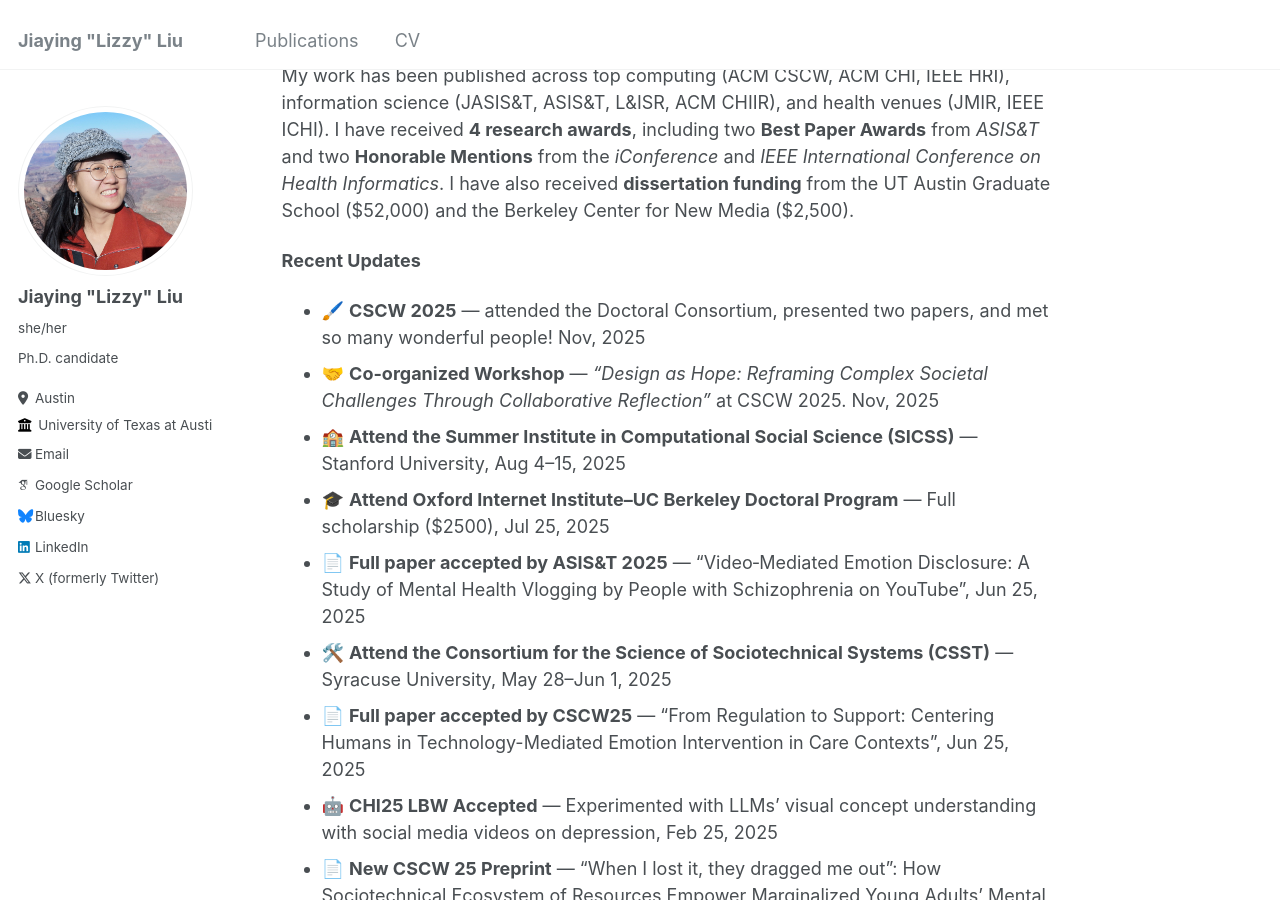
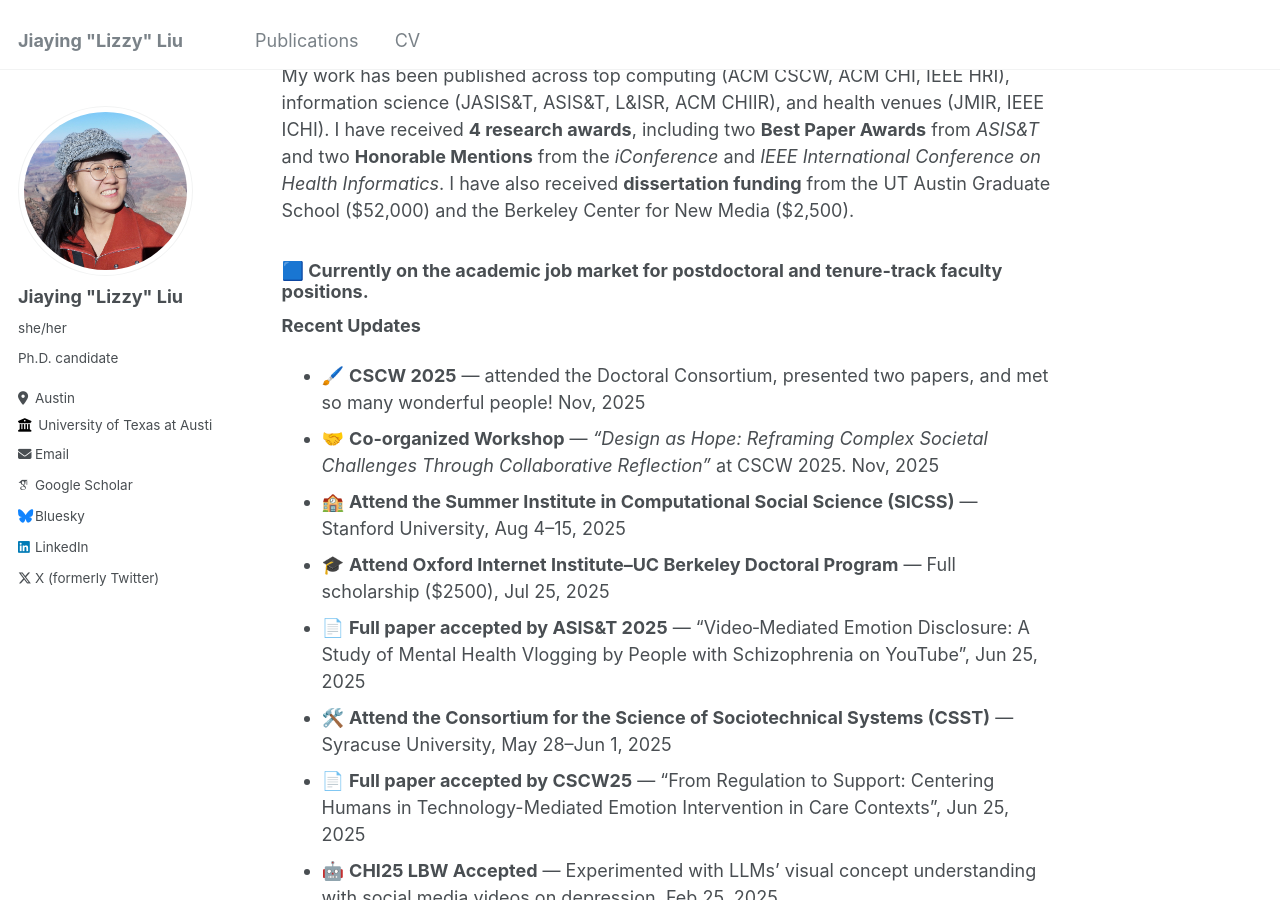
Before and after one commit to lizzyliu666/lizzyliu666.github.io, a Jekyll site: the page built from _pages/about.md, in a window 1280 px wide and 900 px high, scrolled down 812 px. Built offline with Jekyll 4.4.1, drawn with Linux system fonts in a browser that asks for light colours; some web fonts are replaced.

Commit message:
Update about.md with job market status and events
Added current job market status and recent updates.

```diff
--- a/_pages/about.md
+++ b/_pages/about.md
@@ -28,6 +28,8 @@ In pursuit of <em><strong>human flourishing</strong></em>, my goal is to build <
 
 My work has been published across top computing (ACM CSCW, ACM CHI, IEEE HRI), information science (JASIS&T, ASIS&T, L&ISR, ACM CHIIR), and health venues (JMIR, IEEE ICHI). I have received **4 research awards**, including two **Best Paper Awards** from *ASIS&T* and two **Honorable Mentions** from the *iConference* and *IEEE International Conference on Health Informatics*. I have also received **dissertation funding** from the UT Austin Graduate School (\$52,000) and the Berkeley Center for New Media (\$2,500).
 
+### 🟦 **Currently on the academic job market for postdoctoral and tenure-track faculty positions.**
+
 
 **Recent Updates**
 - 🖌️ **CSCW 2025** — attended the Doctoral Consortium, presented two papers, and met so many wonderful people! Nov, 2025
```
